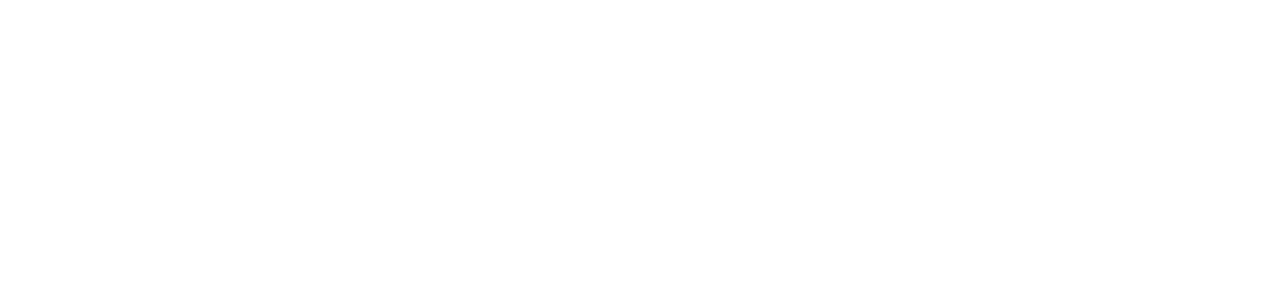
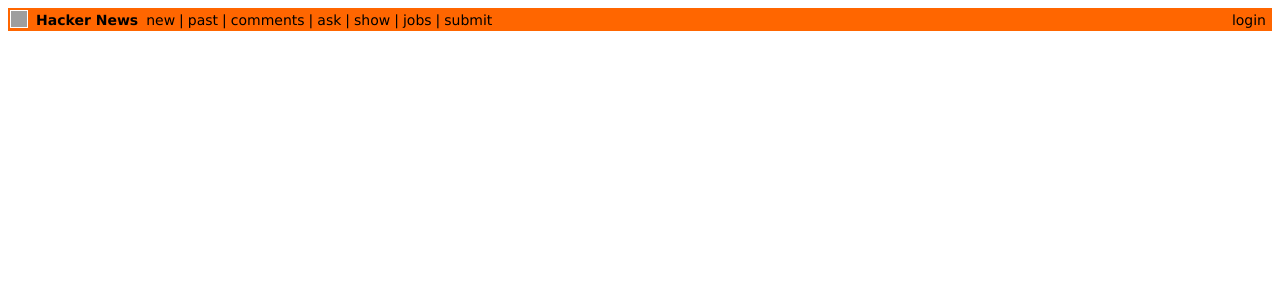
Before and after one commit to Artikool5/hacker-news-clone, a React (Vite) app: page / in a window 1280 px wide. Shown: the top 300 px of the page. Built offline with nearby package versions, Linux system fonts and the light colour scheme; grey boxes are pictures that could not be loaded.

Commit message:
feat: добавлен хедер

```diff
--- a/src/App.tsx
+++ b/src/App.tsx
@@ -1,10 +1,12 @@
 import React from 'react';
+import PageHeader from './components/PageHeader';
 import PageContainer from './components/PageContainer';
 
 function App() {
   return (
     <>
       <PageContainer>
+        <PageHeader />
       </PageContainer>
     </>
   );
--- /dev/null
+++ b/src/components/PageHeader.tsx
@@ -0,0 +1,112 @@
+import React from 'react';
+import styled from 'styled-components';
+
+const navItems = [
+  { id: 1, name: 'new', url: 'newest' },
+  { id: 2, name: 'past', url: 'front' },
+  { id: 3, name: 'comments', url: 'newcomments' },
+  { id: 4, name: 'ask', url: 'ask' },
+  { id: 5, name: 'show', url: 'show' },
+  { id: 6, name: 'jobs', url: 'jobs' },
+  { id: 7, name: 'submit', url: 'submit' },
+];
+
+const StyledPageHeader = styled.header`
+  display: flex;
+  justify-content: space-between;
+
+  padding-block: 2px;
+  padding-inline: 2px 6px;
+
+  background-color: #ff6600;
+
+  font-size: 14px;
+  line-height: 12px;
+
+  @media (max-width: 768px) {
+    padding-block: 6px;
+    padding-inline: 2px 10px;
+  }
+`;
+
+const HeaderContainer = styled.div`
+  display: flex;
+  align-items: center;
+  gap: 8px;
+`;
+
+const Logo = styled.img`
+  width: 18px;
+  height: 18px;
+
+  border: 1px solid #ffffff;
+`;
+
+const Link = styled.a``;
+
+const Navigation = styled.nav`
+  display: flex;
+  gap: 8px;
+
+  @media (max-width: 768px) {
+    flex-direction: column;
+    gap: 4px;
+  }
+`;
+
+const NavigationList = styled.ul`
+  display: flex;
+  flex-wrap: wrap;
+  gap: 4px;
+`;
+
+const NavigationItem = styled.li`
+  @media (max-width: 768px) {
+    font-size: 12px;
+  }
+`;
+
+const Separetor = styled.span``;
+
+const Title = styled.h1`
+  font-size: inherit;
+  font-weight: 700;
+
+  @media (max-width: 768px) {
+    font-size: 16px;
+  }
+`;
+
+function PageHeader() {
+  return (
+    <StyledPageHeader>
+      <HeaderContainer>
+        <Link href="/">
+          <Logo src="https://news.ycombinator.com/y18.svg" alt="" />
+        </Link>
+        <Navigation>
+          <Title>
+            <Link href="news">Hacker News</Link>
+          </Title>
+          <NavigationList>
+            {navItems.map((link, i, thisArr) => {
+              return (
+                <>
+                  <NavigationItem key={link.id}>
+                    <Link href={link.url}>{link.name}</Link>
+                  </NavigationItem>
+                  {thisArr[i + 1] ? <Separetor>|</Separetor> : null}
+                </>
+              );
+            })}
+          </NavigationList>
+        </Navigation>
+      </HeaderContainer>
+      <HeaderContainer>
+        <Link href="login">login</Link>
+      </HeaderContainer>
+    </StyledPageHeader>
+  );
+}
+
+export default PageHeader;
```
